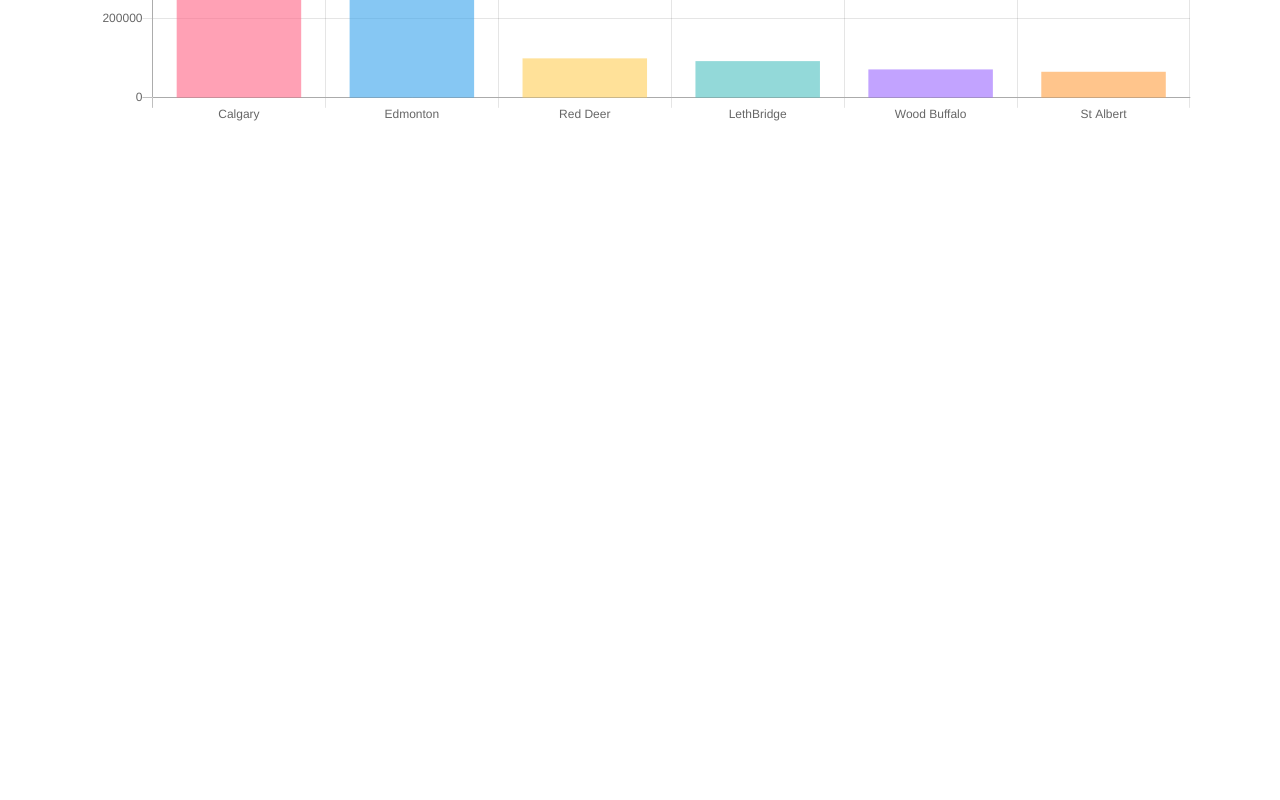
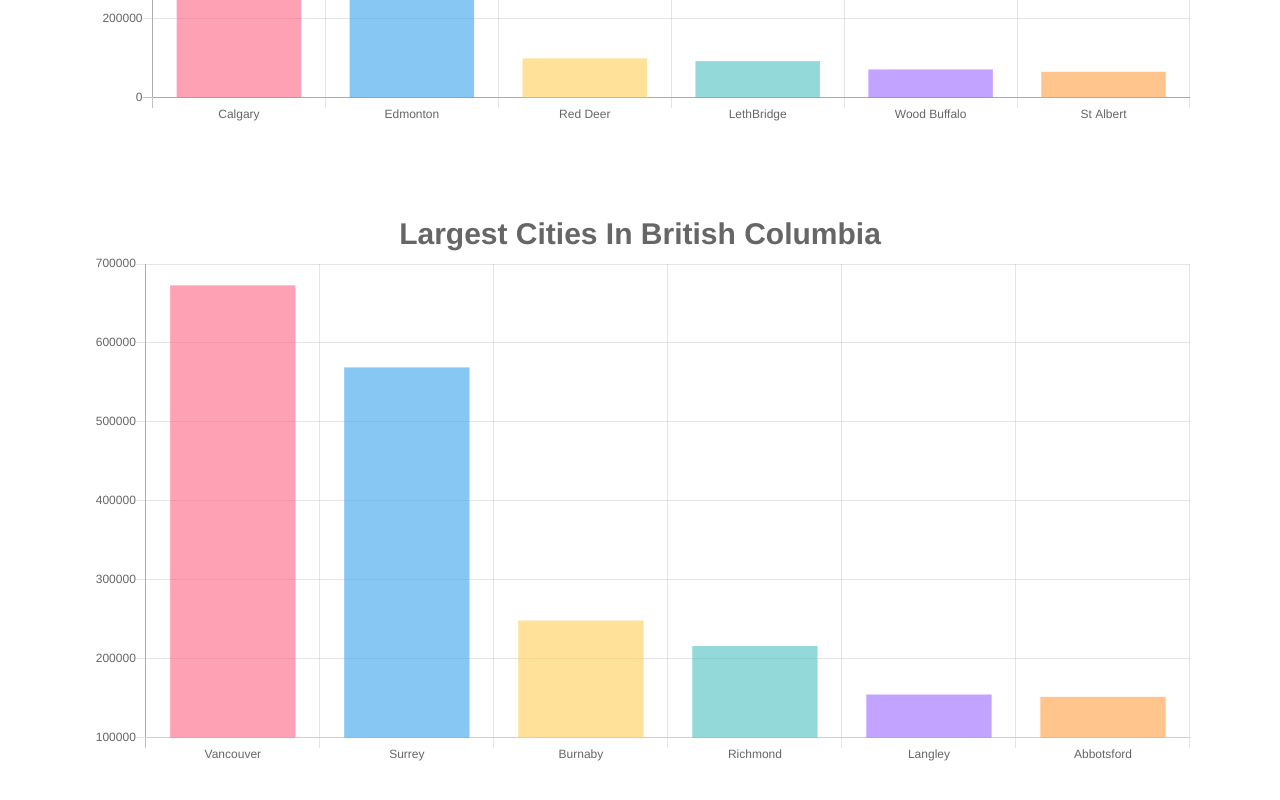
Before and after one commit to LorenzoDyce/Largest-cities-in-each-province, a React (Create React App) app: page / in a window 1280 px wide. Shown: the part 472-1272 px from the top of the page. Before the commit the page ends 800 px from the top, so only its background shows below. Built offline with nearby package versions, Linux system fonts and the light colour scheme.

Commit message:
imported BritishColumbia component to main app component

```diff
--- a/src/App.js
+++ b/src/App.js
@@ -1,12 +1,14 @@
 import React, { Component } from 'react';
 import './App.css';
 import Alberta from './components/Alberta';
+import BritishColumbia from './components/BritishColumbia';
 
 class App extends Component {
   render() {
     return (
       <div className="App">
         <Alberta />
+        <BritishColumbia />
       </div>
     );
   }
```
